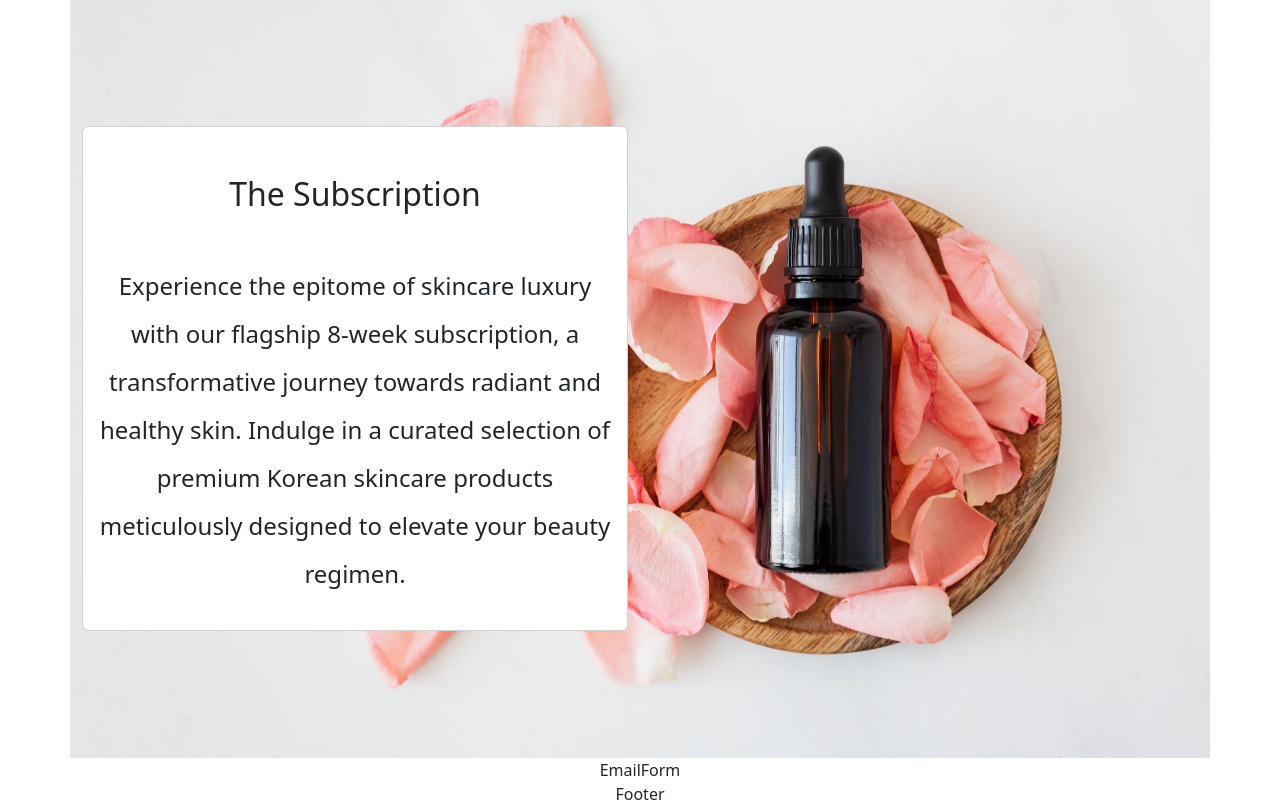
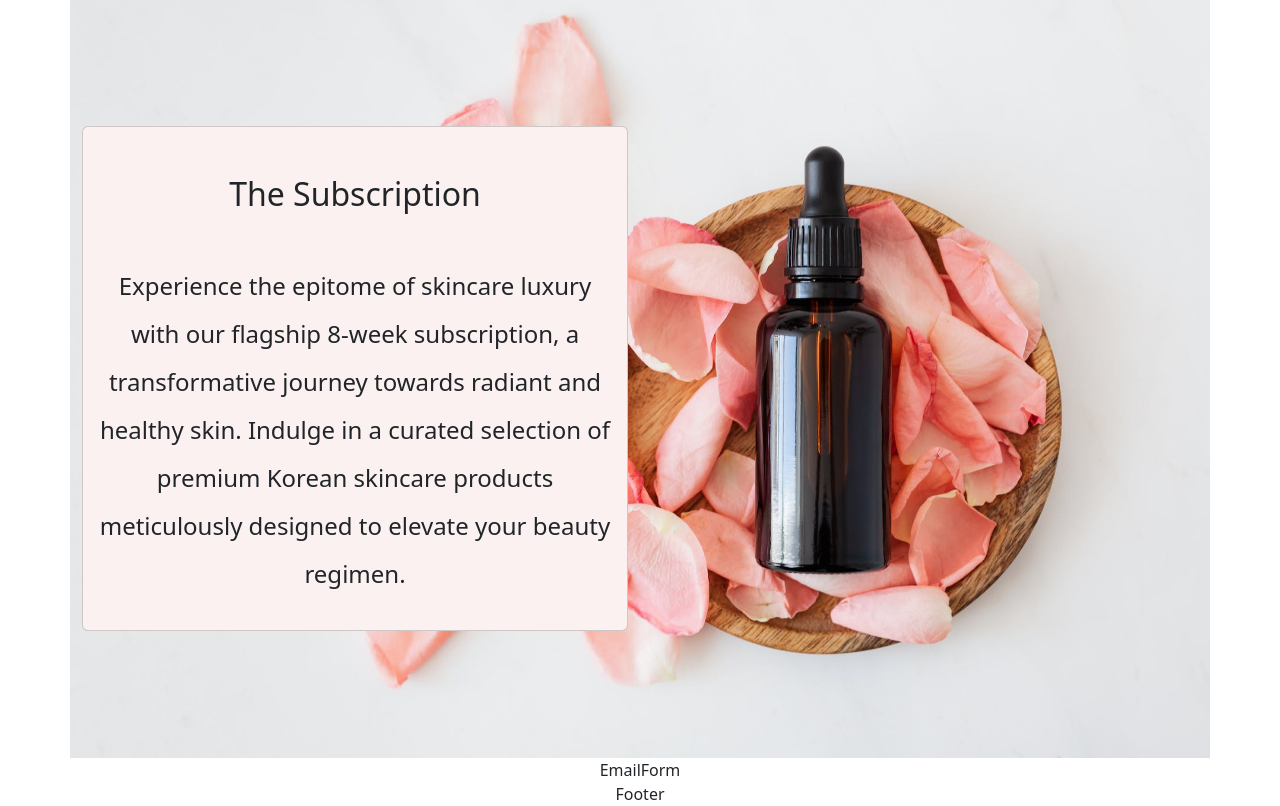
Before and after one commit to Kieran-Dunch/seoul-beauty, a React (Create React App) app: page / in a window 1280 px wide. Shown: the part 1485-2291 px from the top of the page. Built offline with nearby package versions, Linux system fonts and the light colour scheme.

Commit message:
color experiment

```diff
--- a/src/components/Content.css
+++ b/src/components/Content.css
@@ -3,3 +3,9 @@
   height: 95vh;
   background-size: cover;
 }
+
+.body {
+  background-color: #faf1f0 !important;
+}
+
+/* primary pick hex color: #faf1f0 */
--- a/src/components/Content.js
+++ b/src/components/Content.js
@@ -32,7 +32,7 @@ export default function Content() {
         </Carousel>
         <Row className="core-product align-items-center">
           <Col md={6}>
-            <Card>
+            <Card className="body">
               <Card.Title>
                 <h2 className="mt-5">
                   The Subscription
```
